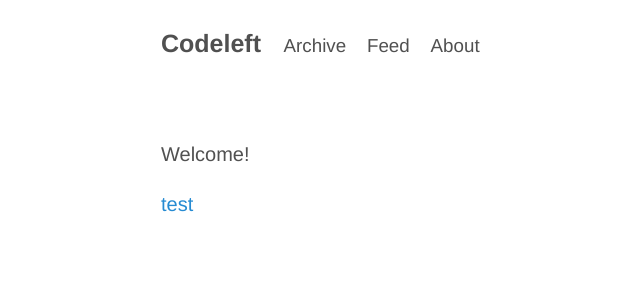
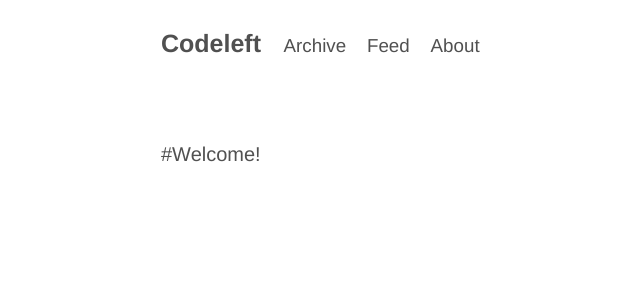
Before and after one commit to johhoi/codeleft, a Jekyll site: the page built from index.md, in a window 1280 px wide. Shown: the top 300 px of the page, without its empty margins (99-739 px from the left). Built offline with Jekyll 4.4.1, drawn with Linux system fonts in a browser that asks for light colours.

Commit message:
Update index.md

```diff
--- a/index.md
+++ b/index.md
@@ -3,6 +3,4 @@ layout: default
 title: Codeleft
 ---
 
-Welcome!
-
-[test]({{ site.baseurl }}{% post_url 2017-02-26-first %})
+#Welcome!
```
